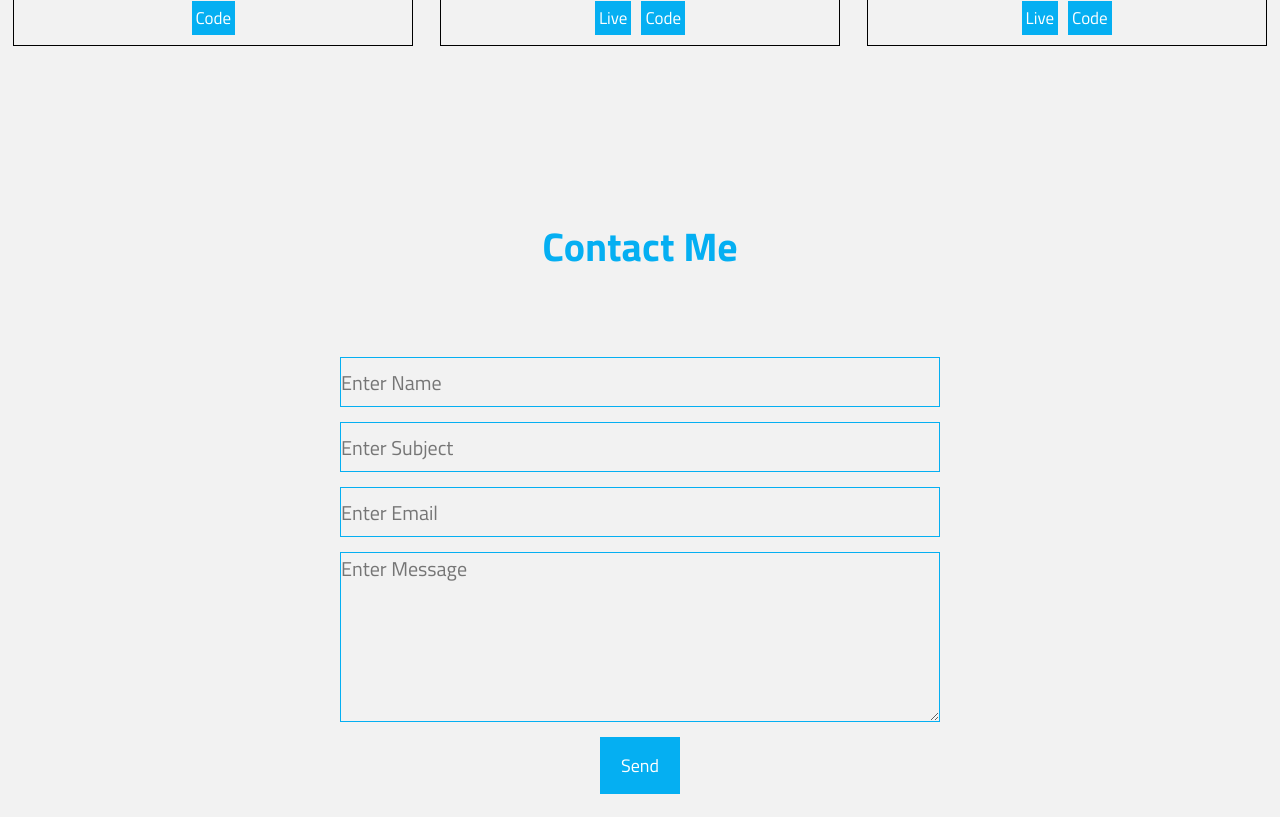
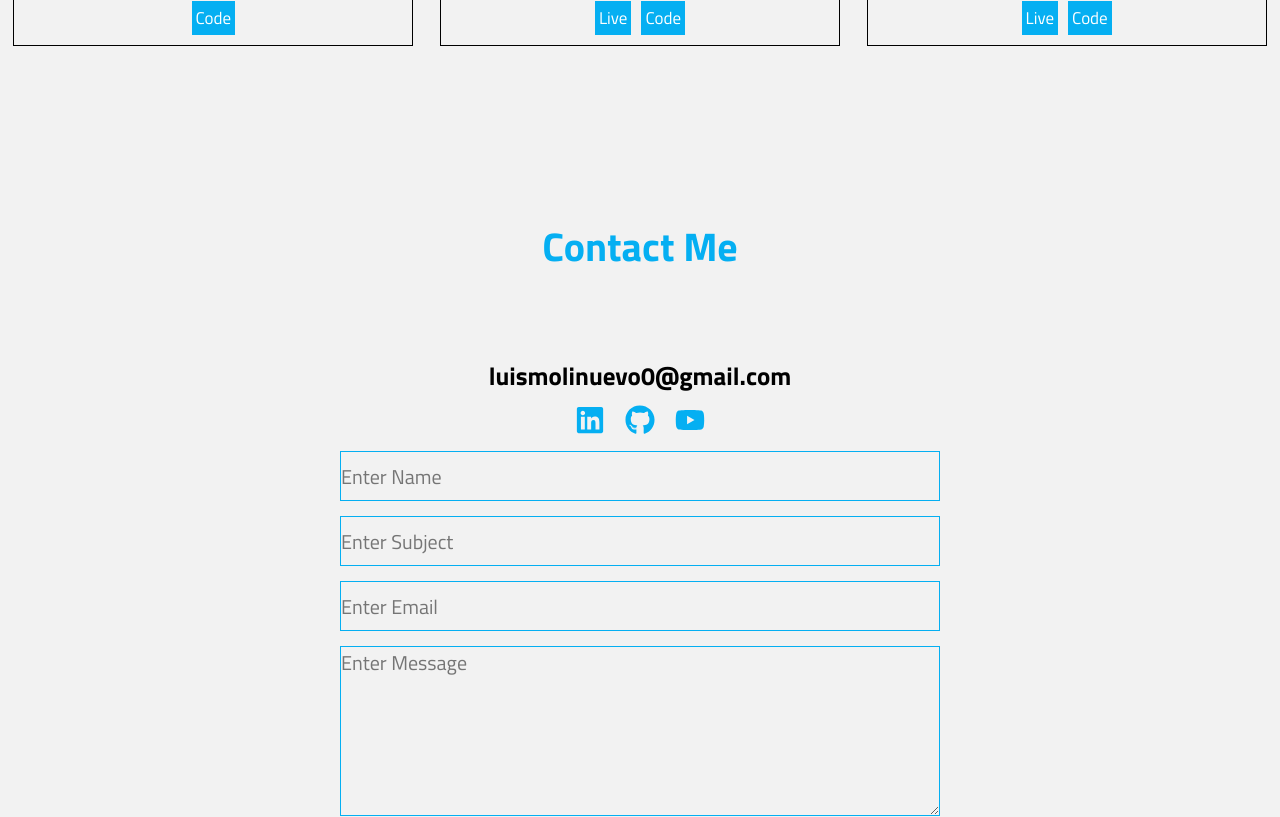
Before and after one commit to luismolinuevo/webportfolio, a React (Vite) app in the folder my-app/: page / in a window 1280 px wide. Shown: the part 2140-2957 px from the top of the page. Built offline with nearby package versions, Linux system fonts and the light colour scheme.

Commit message:
added socials to contact me

```diff
--- a/my-app/src/pages/Contact.jsx
+++ b/my-app/src/pages/Contact.jsx
@@ -1,6 +1,8 @@
 import React from 'react'
 import emailjs from 'emailjs-com';
 import "../styles/Contactme.css"
+import {FaLinkedin, FaGithub, FaYoutube} from "react-icons/fa"
+
 
 const Contact = () => {
 
@@ -20,7 +22,18 @@ const Contact = () => {
   return (
     <section id="contact-me">
         <div className = "container">
+
+          <div>
             <h1 className = "heading">Contact Me</h1>
+            <h3 className='email'>luismolinuevo0@gmail.com</h3>
+            <div className='socialContain'>
+              <ul>
+                <li><FaLinkedin className='contactIcons'/></li>
+                <li><FaGithub className='contactIcons'/></li>
+                <li><FaYoutube className='contactIcons'/></li>
+              </ul>
+            </div>
+
             <form onSubmit={sendEmail}>
                 {/* <label>Name</label> */}
                 <input className = 'input' placeholder = "Enter Name" type="text" name="name" />
@@ -32,7 +45,7 @@ const Contact = () => {
                 <textarea className = "mesg" type="text" placeholder = "Enter Message" name="message" />
                 <input type="submit"  className = "submit" placeholder = "Enter Message" value="Send" />
             </form>
-
+          </div>
         </div>
     </section>
   )
--- a/my-app/src/styles/Contactme.css
+++ b/my-app/src/styles/Contactme.css
@@ -1,7 +1,8 @@
 #contact-me{
     height: 100%;
-    padding: 80px 0px;
+    padding: 80px 100px;
     width: 100%;
+    text-align: center;
 }
 
 form {
@@ -12,6 +13,7 @@ form {
     align-items: center;
 
 }
+
 
 .input {
     height: 50px;
@@ -43,6 +45,27 @@ form {
     outline: none;
     text-align: center;
     cursor: pointer;
+}
+
+.email {
+    display: flex;
+    justify-content: center;
+    font-size: 25px;
+}
+
+.socialContain ul{
+    display: flex;
+    list-style: none;
+    justify-content: center;
+}
+
+.socialContain ul li{
+    padding:10px;
+}
+
+.contactIcons {
+    font-size: 30px;
+    color:#05AFF2;
 }
 
 @media (max-width: 768px) {
```
Lines whose indentation alone changed are shown as unchanged.
